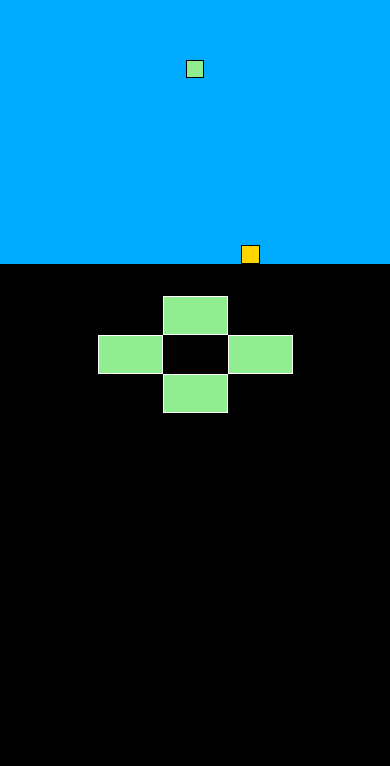
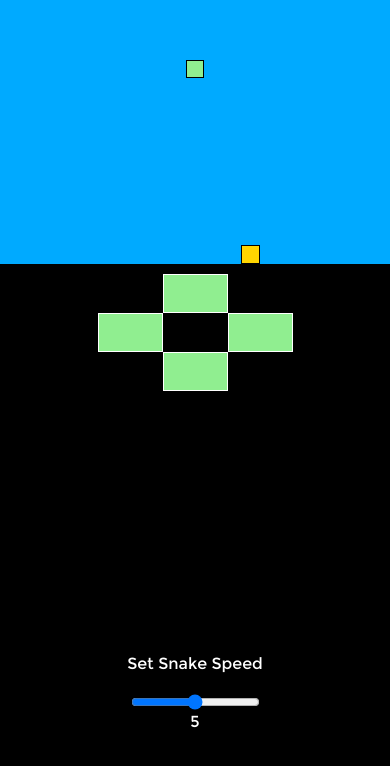
Before and after one commit to JoeSkills/snake-game-by-joseph, a plain HTML site: page index.html in a window 390 px wide. Shown: the part 126-892 px from the top of the page. Before the commit the page ends 844 px from the top, so only its background shows below. Drawn offline with Linux system fonts and the light colour scheme.

Commit message:
added change speed functionality

```diff
--- a/editStyles.css
+++ b/editStyles.css
@@ -2,7 +2,7 @@
   body {
     display: grid;
     align-items: start;
-    grid-template-rows: repeat(2, 1fr);
+    grid-template-rows: repeat(3, 1fr);
     grid-auto-flow: row;
     justify-items: center;
   }
@@ -12,6 +12,7 @@
     grid-template-columns: repeat(3, 1fr);
     width: 50vmin;
     height: 30vmin;
+    padding-top: 0.625rem;
   }
   .controller > * {
     background-color: lightgreen;
--- a/game.js
+++ b/game.js
@@ -1,13 +1,22 @@
 import {
   update as updateSnake,
   draw as drawSnake,
-  SNAKE_SPEED,
   getSnakeHead,
   snakeIntersection,
 } from './snake.js';
 import { update as updateFood, draw as drawFood } from './food.js';
 import { empty } from './edit.js';
 import { outsideGrid } from './grid.js';
+
+var SNAKE_SPEED = 5;
+var slider = document.querySelector('.slider');
+var sliderValue = document.querySelector('.slider-value');
+
+slider.oninput = () => {
+  SNAKE_SPEED = slider.value;
+  sliderValue.innerText = slider.value;
+  console.log(SNAKE_SPEED);
+};
 
 let lastRenderTime = 0;
 let gameOver = false;
--- a/index.html
+++ b/index.html
@@ -7,7 +7,9 @@
     <title>Document</title>
 
     <link rel="stylesheet" href="styles.css" />
+    <link rel="shortcut icon" href="/favicon.ico" type="image/x-icon" />
     <link rel="stylesheet" href="editStyles.css" />
+    <link rel="stylesheet" href="/slider.css" />
     <script src="game.js" defer type="module"></script>
   </head>
   <body>
@@ -20,5 +22,11 @@
 
       <div class="downArrow"></div>
     </div>
+    <div class="main">
+      <div>Set Snake Speed</div>
+      <br />
+      <input type="range" min="0" max="10" value="5" class="slider" />
+      <div class="slider-value">5</div>
+    </div>
   </body>
 </html>
--- /dev/null
+++ b/slider.css
@@ -0,0 +1,10 @@
+.main {
+  display: none;
+}
+
+@media screen and (max-width: 700px) {
+  .main {
+    display: grid;
+    justify-items: center;
+  }
+}
--- a/snake.js
+++ b/snake.js
@@ -1,6 +1,5 @@
 import { getInputDirection } from './input.js';
 
-export const SNAKE_SPEED = 5;
 const snakeBody = [{ x: 11, y: 11 }];
 let newSegments = 0;
 
--- a/styles.css
+++ b/styles.css
@@ -1,3 +1,8 @@
+@font-face {
+  font-family: montserrat;
+  src: url(/fonts/Montserrat-Regular.ttf);
+}
+
 body {
   min-height: 100vh;
   width: 100vw;
@@ -6,6 +11,8 @@ body {
   align-items: center;
   margin: 0;
   background-color: black;
+  color: white;
+  font-family: montserrat;
 }
 #game-board {
   background-color: hsl(200, 100%, 50%);
```
Also changed, not shown: favicon.ico (added), fonts/Montserrat-Regular.ttf (added), icon.png (added).
